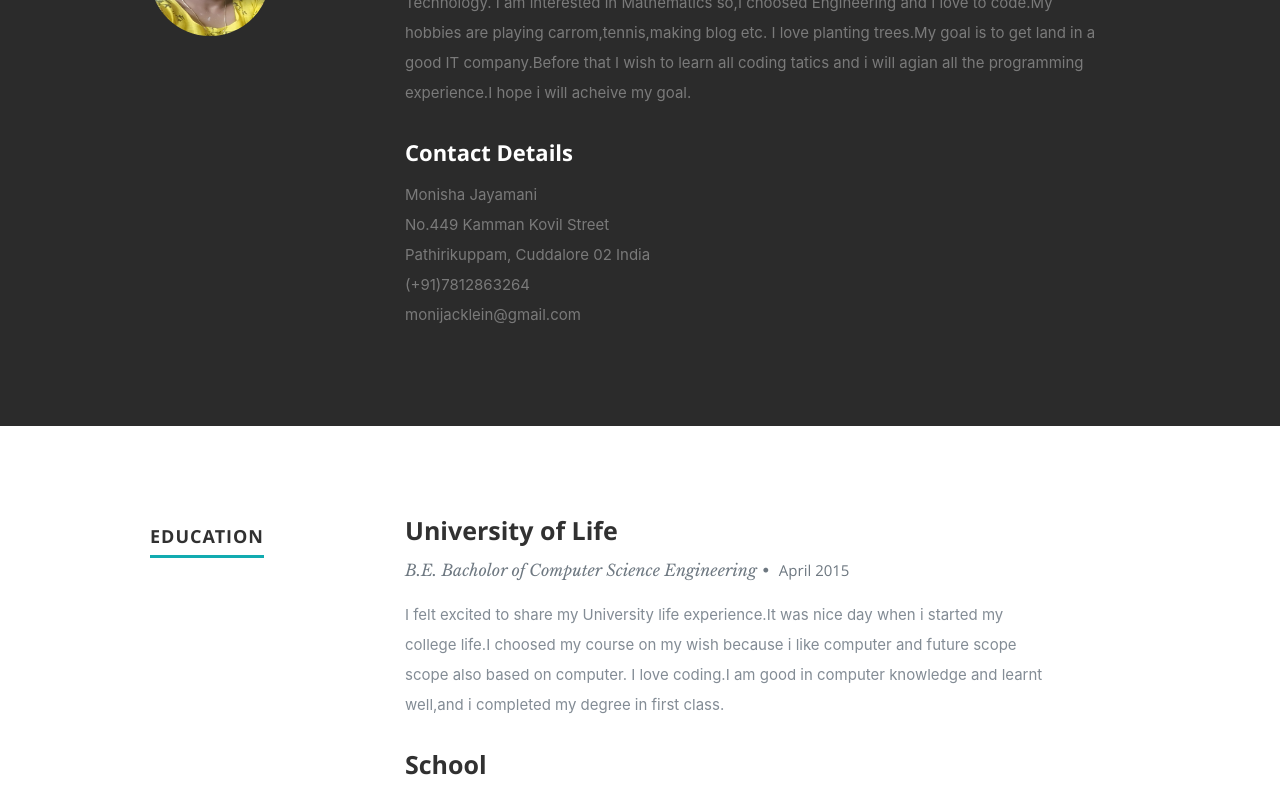
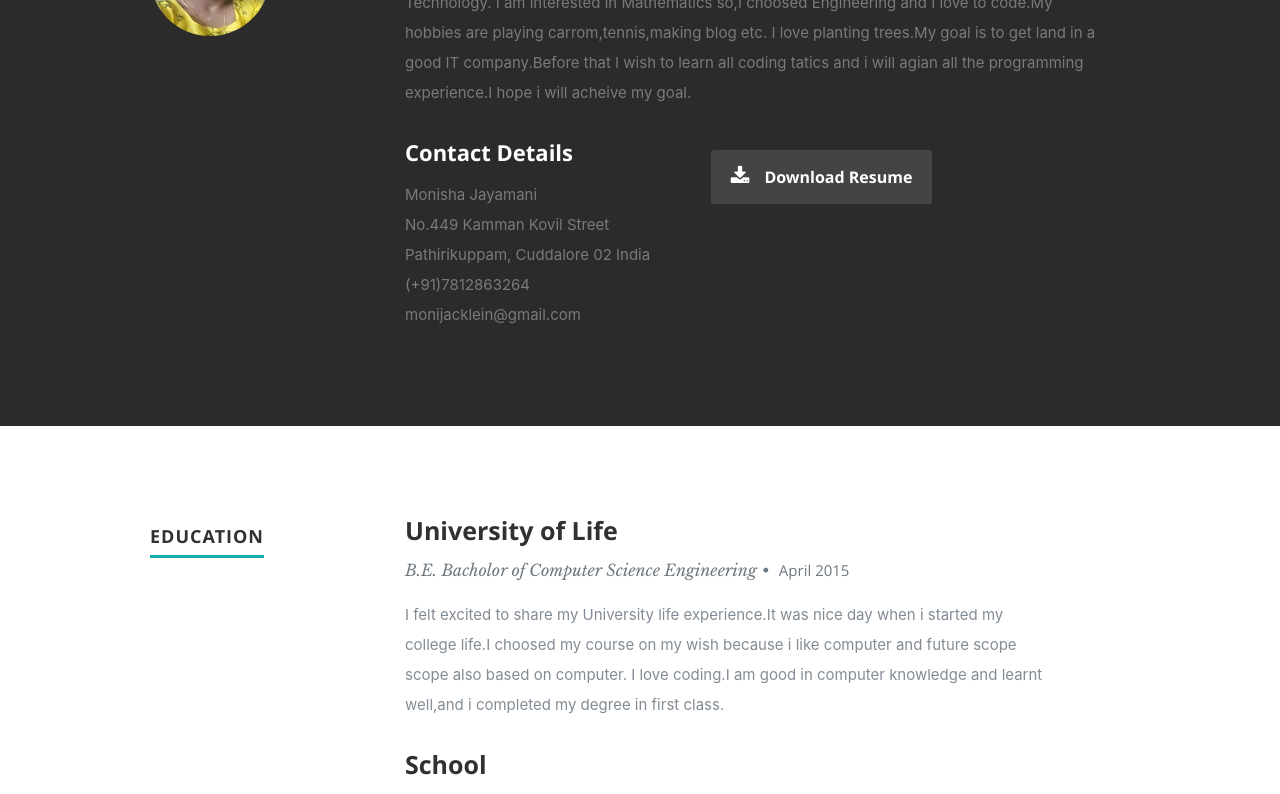
Before and after one commit to Monisha94-jayamani/personalwebpage, a React (Create React App) app: page / in a window 1280 px wide. Shown: the part 980-1774 px from the top of the page. Built offline with nearby package versions, Linux system fonts and the light colour scheme; the HTML template or start-up script is replaced by a standard one.

Commit message:
correction

```diff
--- a/src/components/about/about.js
+++ b/src/components/about/about.js
@@ -37,6 +37,12 @@ export default class About extends Component {
                     <span>monijacklein@gmail.com</span>
                   </p>
                 </div>
+                <div class="columns download">
+                  <p>
+
+                     <a href="images/monisha-resume.pdf" download="newfilename" class="button"><i class="fa fa-download"></i>Download Resume</a>
+                  </p>
+               </div>
 
               </div>{" "}
               {/* end row */}
--- a/src/components/footer/footer.js
+++ b/src/components/footer/footer.js
@@ -17,11 +17,7 @@ export default class Footer extends Component {
                     <i className="fa fa-github" />
                   </a>
                 </li>
-                <li>
-                  <a href="#/">
-                    <i className="fa fa-google-plus" />
-                  </a>
-                </li>
+
                 <li>
                   <a href="https://www.linkedin.com/feed/">
                     <i className="fa fa-linkedin" />
```
